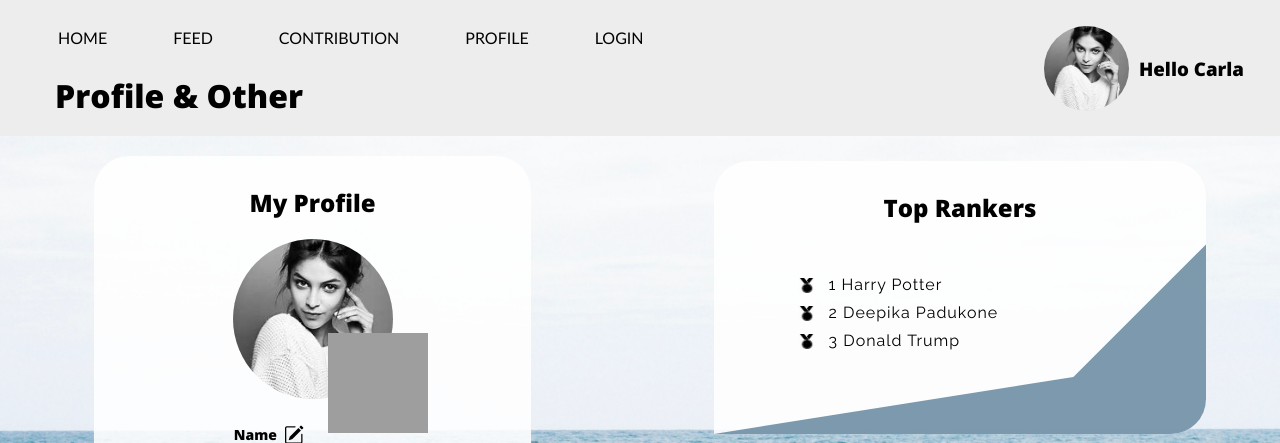
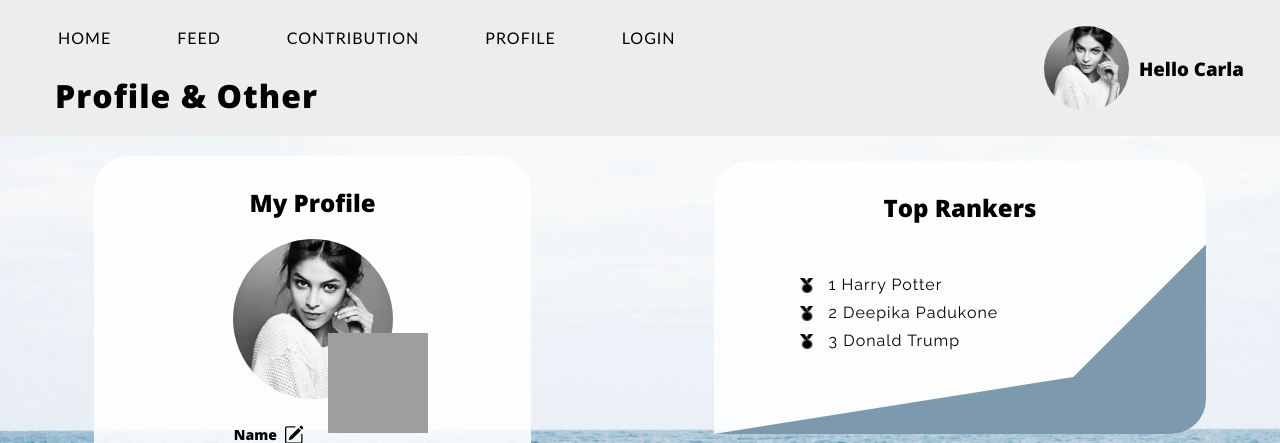
Before and after one commit to Senuk27/web-assignment-11, a PHP site: page /profile.html in a window 1280 px wide. Shown: the top 443 px of the page. Run offline with PHP 8.4, Linux system fonts and the light colour scheme; grey boxes are pictures that could not be loaded.

Commit message:
Update profile.css

```diff
--- a/profile.css
+++ b/profile.css
@@ -19,6 +19,7 @@
 
     .navbar .nav1 {
         width: 80%;
+	    letter-spacing:1px;
     }
 
     .navbar .nav1 .div1 ul {
```
